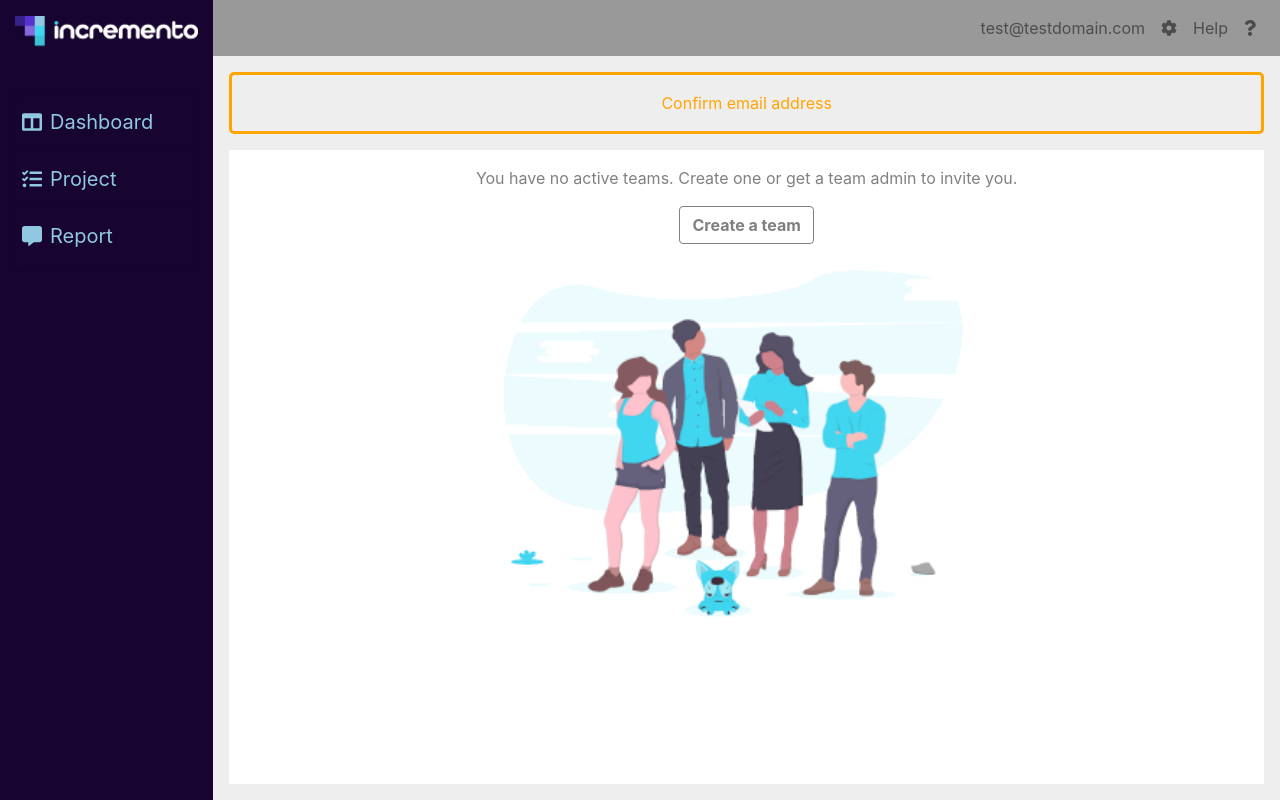
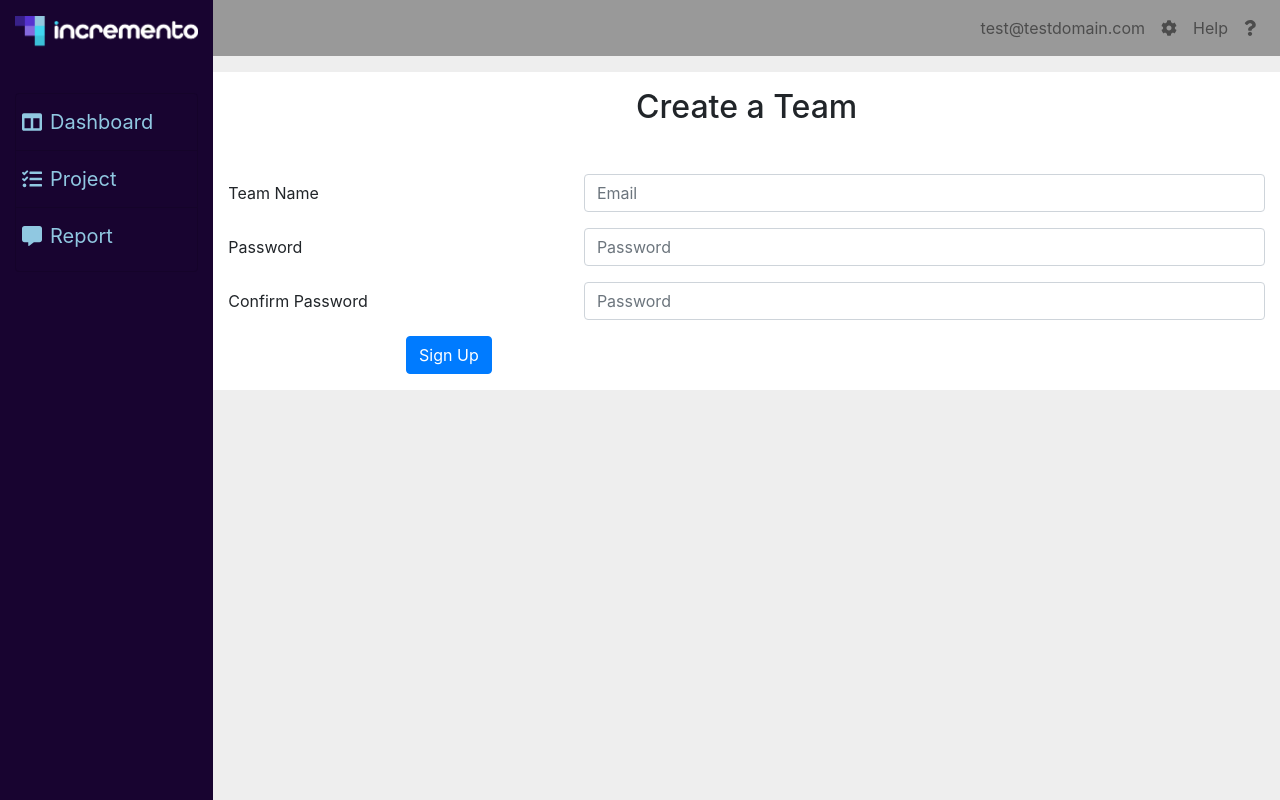
Before and after one commit to storrellas/incremento_front, a React (Create React App) app: page /team/create in a window 1280 px wide. Built offline with nearby package versions, Linux system fonts and the light colour scheme; the HTML template or start-up script is replaced by a standard one.

Commit message:
ENH: Adding team pages

```diff
--- a/src/App.js
+++ b/src/App.js
@@ -7,7 +7,8 @@ import Dashboard from './base/dashboard/dashboard'
 import Landing from './base/landing/landing'
 
 import Home from './pages/home'
-import Team from './pages/team'
+import TeamList from './pages/team_list'
+import TeamCreate from './pages/team_create'
 import SignUp from './pages/signup'
 import Login from './pages/login'
 
@@ -26,10 +27,13 @@ function App() {
           <Landing />
         </Route>
 
+        <Route path="/team/create">
+          <TeamCreate />
+        </Route>
+        <Route path="/team">
+          <TeamList />
+        </Route>
 
-        <Route path="/team">
-          <Team />
-        </Route>
         <Route path="/home">
           <Home />
         </Route>
--- a/src/base/dashboard/dashboard.js
+++ b/src/base/dashboard/dashboard.js
@@ -86,7 +86,7 @@ class Dashboard extends React.Component {
               </Nav>
             </Navbar>
 
-            <div className="m-3" style={{ backgroundColor: '#EEEEEE', display: 'flex', flexDirection: 'column', flexGrow: '1' }}>
+            <div style={{ flexGrow: '1' }}>
                 {this.props.children}
             </div>
           </Col>
--- a/src/pages/signup.js
+++ b/src/pages/signup.js
@@ -10,8 +10,6 @@ class SignUp extends React.Component {
   render() {
     return (
     <Landing>
-
-
       <Row>
         <Col className="mt-3 " md={{ span: 6, offset: 3 }}>
         <h2 className="text-center">Sign Up for Incremento</h2>
--- a/src/pages/team.js
+++ /dev/null
@@ -1,37 +0,0 @@
-import React from 'react';
-import { Button } from 'react-bootstrap';
-import 'bootstrap/dist/css/bootstrap.min.css';
-
-
-import './styles.css'
-
-import team from '../assets/team.png'
-import Dasboard from '../base/dashboard/dashboard'
-
-class Team extends React.Component {
-  render() {
-    return (
-      <Dasboard>
-        <div className="text-center" style={{ border: "3px solid orange", borderRadius: "5px", color: 'orange', paddingTop: '1em', paddingBottom: '1em' }}>
-          Confirm email address
-        </div>
-
-        <div className="mt-3" style={{ backgroundColor: 'white', color: 'grey', flexGrow: 2 }}>
-          <div className="text-center pt-3">
-            <p>You have no active teams. Create one or get a team admin to invite you.</p>
-          </div>
-          <div className="text-center">
-            <Button  variant="outline-light" style={{ color: 'grey', borderColor: 'grey' }}>
-              <b>Create a team</b>
-            </Button>
-          </div>
-          <div className="text-center">
-            <img alt="" src={team} className="mt-3 d-inline-block align-top" style={{ width: "50%"}} />
-          </div>
-        </div>
-
-      </Dasboard>);
-  }
-}
-
-export default Team;
--- /dev/null
+++ b/src/pages/team_create.js
@@ -0,0 +1,62 @@
+import React from 'react';
+
+// Bootstrap
+import { Button, Row, Col, Container } from 'react-bootstrap';
+import { Form } from 'react-bootstrap';
+import 'bootstrap/dist/css/bootstrap.min.css';
+// Project
+import Dasboard from '../base/dashboard/dashboard'
+
+class TeamCreate extends React.Component {
+
+  render() {
+    return (
+      <Dasboard>
+        <Container className="mt-3">
+          <Row style={{ background: 'white' }}>
+            <Col className="mt-3">
+              <h2 className="text-center">Create a Team</h2>
+              <Form style={{ marginTop: "3em" }}>
+                <Form.Group as={Row} controlId="formHorizontalEmail">
+                  <Form.Label column sm={4}>
+                    Team Name
+                </Form.Label>
+                  <Col sm={8}>
+                    <Form.Control type="email" placeholder="Email" />
+                  </Col>
+                </Form.Group>
+
+                <Form.Group as={Row} controlId="formHorizontalPassword">
+                  <Form.Label column sm={4}>
+                    Password
+                </Form.Label>
+                  <Col sm={8}>
+                    <Form.Control type="password" placeholder="Password" />
+                  </Col>
+                </Form.Group>
+
+                <Form.Group as={Row} controlId="formHorizontalPassword">
+                  <Form.Label column sm={4}>
+                    Confirm Password
+                </Form.Label>
+                  <Col sm={8}>
+                    <Form.Control type="password" placeholder="Password" />
+                  </Col>
+                </Form.Group>
+
+                <Form.Group as={Row}>
+                  <Col sm={{ span: 10, offset: 2 }}>
+                    <Button type="submit">Sign Up</Button>
+                  </Col>
+                </Form.Group>
+              </Form>
+
+            </Col>
+          </Row>
+        </Container>
+      </Dasboard>
+    );
+  }
+}
+
+export default TeamCreate;
--- /dev/null
+++ b/src/pages/team_list.js
@@ -0,0 +1,41 @@
+import React from 'react';
+import { Button } from 'react-bootstrap';
+import 'bootstrap/dist/css/bootstrap.min.css';
+
+
+import './styles.css'
+
+import team from '../assets/team.png'
+import Dasboard from '../base/dashboard/dashboard'
+
+class TeamList extends React.Component {
+
+  render() {
+    return (
+      <Dasboard>
+        <div className="m-3" style={{ backgroundColor: '#EEEEEE', display: 'flex', flexDirection: 'column'}}>
+
+          <div className="text-center" style={{ border: "3px solid orange", borderRadius: "5px", color: 'orange', paddingTop: '1em', paddingBottom: '1em' }}>
+            Confirm email address
+          </div>
+
+          <div className="mt-3" style={{ backgroundColor: 'white', color: 'grey', flexGrow: 2 }}>
+            <div className="text-center pt-3">
+              <p>You have no active teams. Create one or get a team admin to invite you.</p>
+            </div>
+            <div className="text-center">
+              <Button variant="outline-light" style={{ color: 'grey', borderColor: 'grey' }}>
+                <b>Create a team</b>
+              </Button>
+            </div>
+            <div className="text-center">
+              <img alt="" src={team} className="mt-3 d-inline-block align-top" style={{ width: "50%" }} />
+            </div>
+          </div>
+        </div>
+      </Dasboard>
+    );
+  }
+}
+
+export default TeamList;
```
